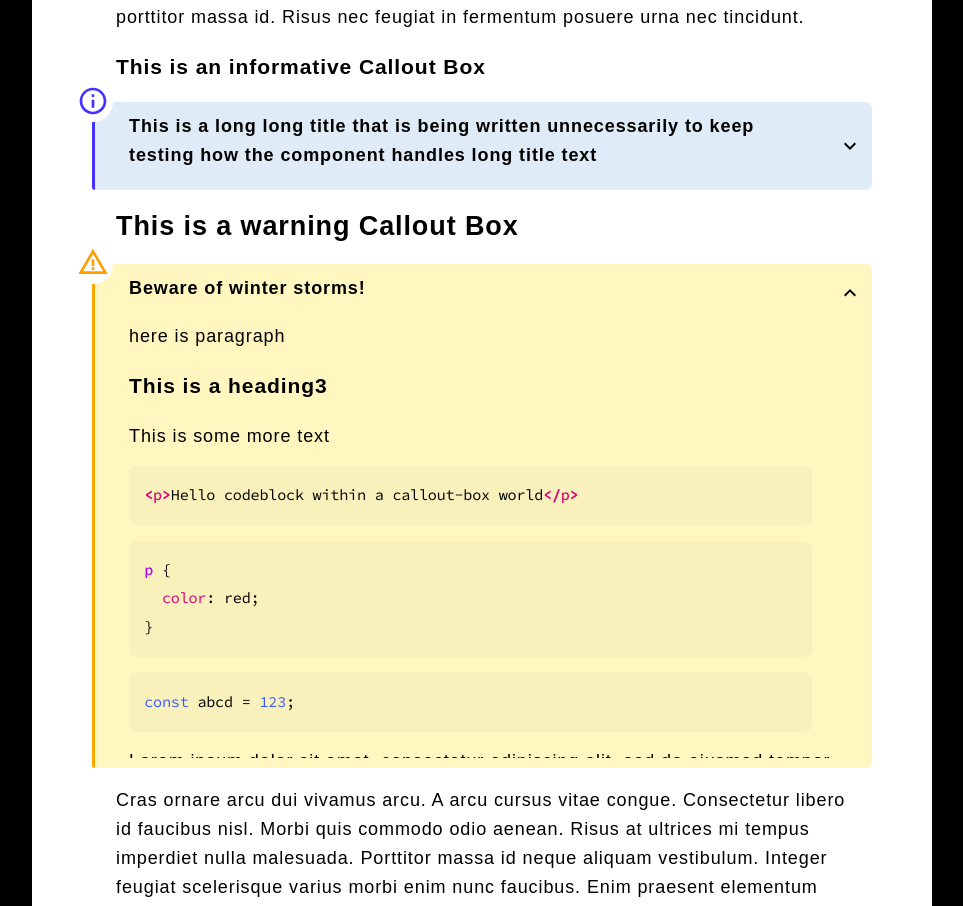
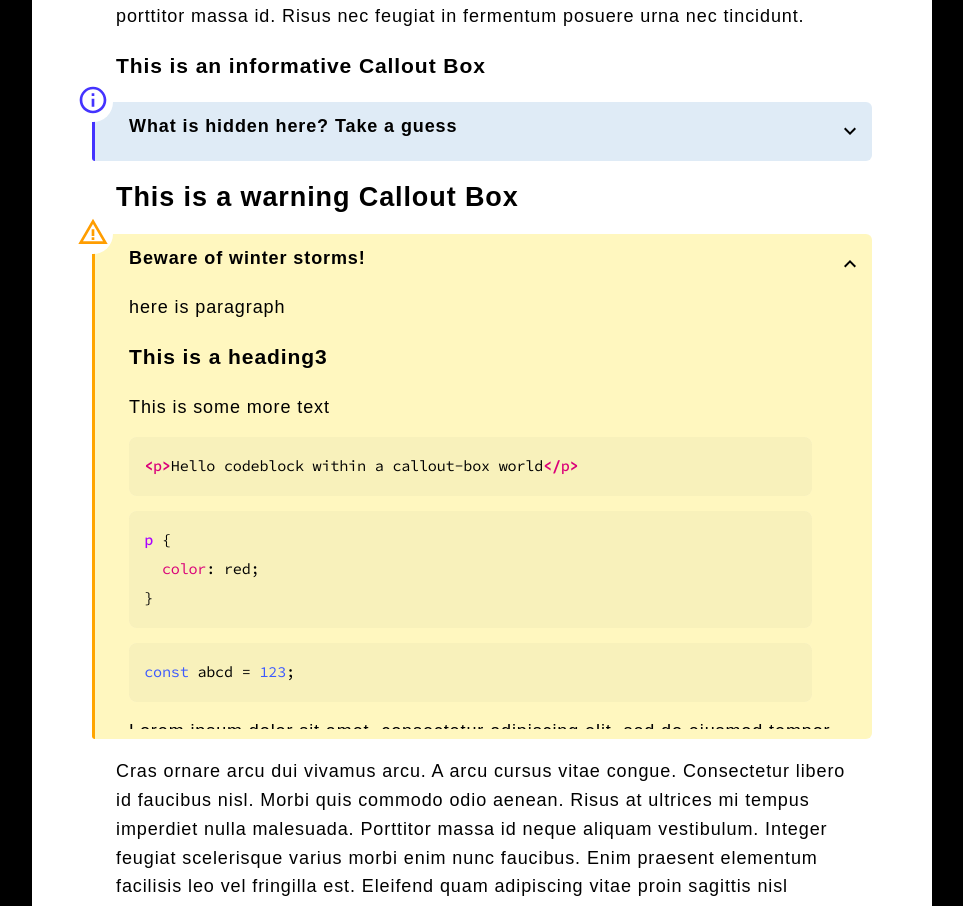
Before and after one commit to krishna-chaitanya-piratla/dev-prep-notes, a React (Create React App) app in the folder frontend/: page / in a window 1280 px wide. Shown: the part 1368-2274 px from the top of the page, without its empty margins (268-1231 px from the left). Built offline with nearby package versions, Linux system fonts and the light colour scheme; a web font is replaced by a local one.

Commit message:
Add an optional title for CalloutBox component when it is in collapsed state

```diff
--- a/frontend/src/components/CalloutBox.tsx
+++ b/frontend/src/components/CalloutBox.tsx
@@ -65,6 +65,8 @@ const CalloutBoxComponent: React.FC<CalloutBoxProps> = ({ content }) => {
     setIsCollapsed(!isCollapsed);
   };
 
+  const title = isCollapsed && content.collapsedTitle ? content.collapsedTitle : content.title;
+
   return (
     <CalloutBox>
       <CalloutContent type={content.boxType} maxHeight={maxHeight}>
@@ -74,7 +76,7 @@ const CalloutBoxComponent: React.FC<CalloutBoxProps> = ({ content }) => {
               <Icon fontSize="inherit" />
             </CalloutIcon>
           </CalloutIconContainer>
-          <CalloutTitle>{content.title}</CalloutTitle>
+          <CalloutTitle>{title}</CalloutTitle>
           <ToggleIcon>
             <ToggleIconComponent />
           </ToggleIcon>
--- a/frontend/src/data/sample.ts
+++ b/frontend/src/data/sample.ts
@@ -70,6 +70,7 @@ export const dummy_page_01: Page = {
             type: "callout-box",
             boxType: "info",
             collapsedByDefault: true,
+            collapsedTitle: 'What is hidden here? Take a guess',
             title: "This is a long long title that is being written unnecessarily to keep testing how the component handles long title text",
             contents: [
               {
--- a/frontend/src/types/Page.ts
+++ b/frontend/src/types/Page.ts
@@ -17,6 +17,7 @@ export interface CalloutBoxContent extends BaseContent {
   type: 'callout-box';
   boxType: 'info' | 'warning';
   collapsedByDefault: boolean;
+  collapsedTitle?: string;
   title: string;
   contents: (TextContent | CodeBlockContent)[];
 }
```
